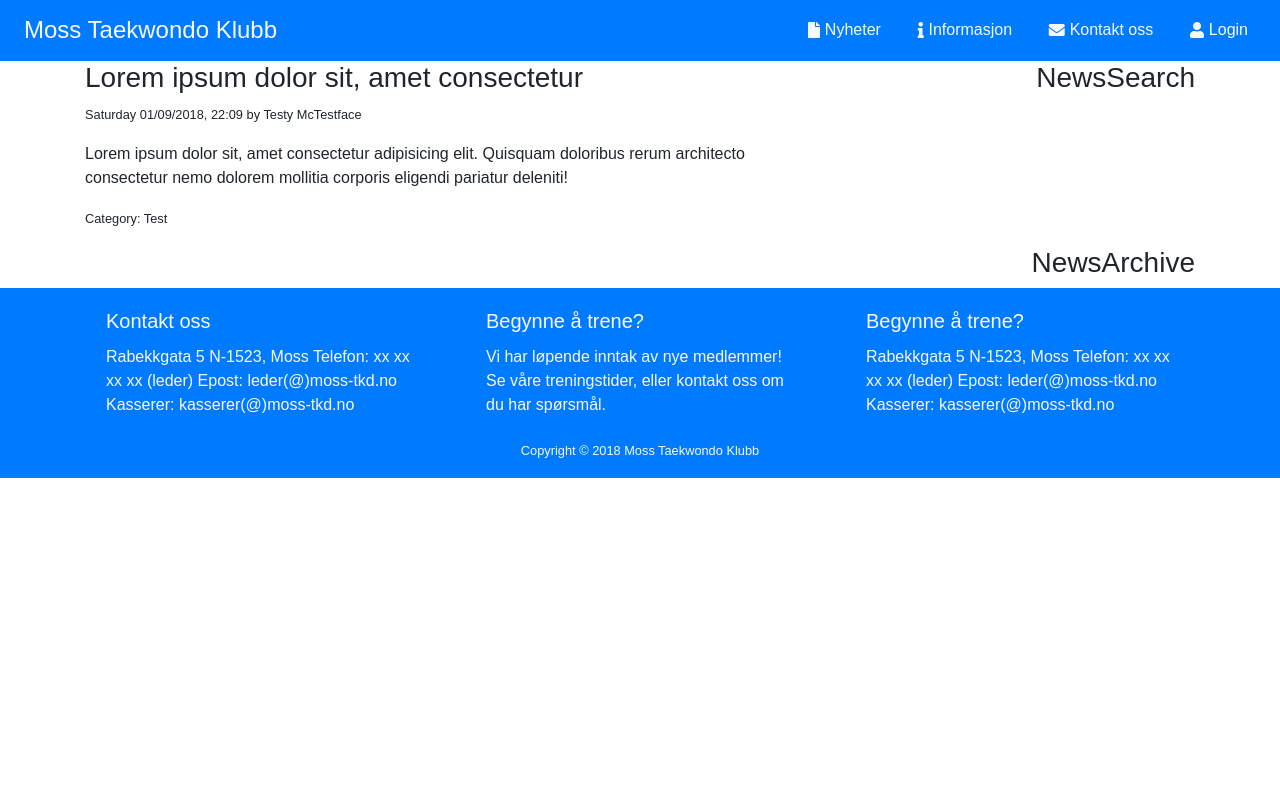
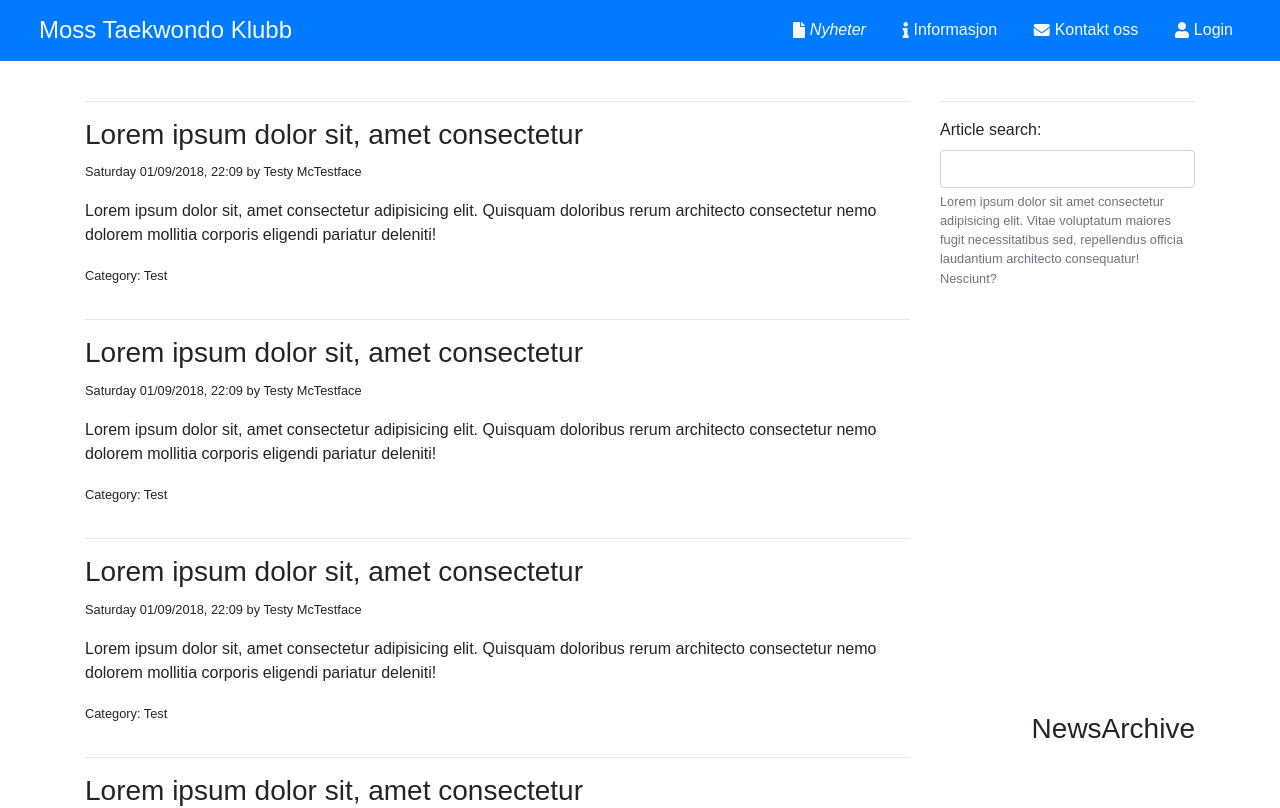
Before and after one commit to jakarlse88/mtk, a React (Create React App) app in the folder client/: page /news in a window 1280 px wide. Shown: the top 808 px of the page. Built offline with nearby package versions, Linux system fonts and the light colour scheme.

Commit message:
Prototype SearchNews component

```diff
--- a/client/public/index.html
+++ b/client/public/index.html
@@ -24,7 +24,7 @@
       work correctly both with client-side routing and a non-root public URL.
       Learn how to configure a non-root public URL by running `npm run build`.
     -->
-  <title>React App</title>
+  <title>Moss Taekwondo Klubb</title>
 </head>
 
 <body>
--- a/client/src/components/layout/Navbar.js
+++ b/client/src/components/layout/Navbar.js
@@ -1,9 +1,11 @@
+import classnames from 'classnames';
 import { Link } from 'react-router-dom';
 import React, { Component } from 'react';
 
 export default class Navbar extends Component {
   render() {
     return (
+      <div className="container-fluid">
         <div className="row align-items-center navbar-primary bg-primary navbar sticky-top">
           <div className="col-12 col-l-4 col-lg-4 d-flex justify-content-center justify-content-lg-start">
             <Link to="/">
@@ -16,7 +18,14 @@ export default class Navbar extends Component {
             <nav className="nav d-flex justify-content-center justify-content-lg-end">
               <Link
                 to="/news"
-              className="nav-link text-light">
+                className={classnames(
+                  'nav-link text-light',
+                  {
+                    'font-italic':
+                      this.props.location.pathname ===
+                      '/news'
+                  }
+                )}>
                 <span className="badge">
                   <i className="fas fa-file fa-lg" />
                 </span>
@@ -24,7 +33,14 @@ export default class Navbar extends Component {
               </Link>
               <Link
                 to="/information"
-              className="nav-link text-light">
+                className={classnames(
+                  'nav-link text-light',
+                  {
+                    'font-italic':
+                      this.props.location.pathname ===
+                      '/information'
+                  }
+                )}>
                 <span className="badge">
                   <i className="fas fa-info fa-lg" />
                 </span>
@@ -32,7 +48,14 @@ export default class Navbar extends Component {
               </Link>
               <Link
                 to="/contact"
-              className="nav-link text-light">
+                className={classnames(
+                  'nav-link text-light',
+                  {
+                    'font-italic':
+                      this.props.location.pathname ===
+                      '/contact'
+                  }
+                )}>
                 <span className="badge">
                   <i className="fas fa-envelope fa-lg" />
                 </span>
@@ -40,7 +63,14 @@ export default class Navbar extends Component {
               </Link>
               <Link
                 to="/login"
-              className="nav-link text-light">
+                className={classnames(
+                  'nav-link text-light',
+                  {
+                    'font-italic':
+                      this.props.location.pathname ===
+                      '/login'
+                  }
+                )}>
                 <span className="badge">
                   <i className="fas fa-user fa-lg" />
                 </span>
@@ -49,6 +79,7 @@ export default class Navbar extends Component {
             </nav>
           </div>
         </div>
+      </div>
     );
   }
 }
--- a/client/src/components/news/News.js
+++ b/client/src/components/news/News.js
@@ -6,18 +6,29 @@ import NewsSearch from './NewsSearch';
 
 export default class News extends Component {
   render() {
+    let newsItems = ['', '', '', '', ''];
+
     return (
       <div className="container">
+        <div className="row mt-4">
+          <div className="col-12 col-lg-9 d-flex justify-content-center justify-content-lg-start">
             <div className="row">
-          <div className="col-12 col-lg-8 d-flex justify-content-center justify-content-lg-start">
+              {newsItems.map(item => (
+                <div className="col-12">
                   <NewsItem />
                 </div>
-          <div className="col-12 col-lg-4 d-flex justify-content-center justify-content-lg-end">
+              ))}
+            </div>
+          </div>
+          <div className="col-12 col-lg-3 d-flex justify-content-center justify-content-lg-end">
+            <div className="row align-items-start">
+              <div className="col-12 d-flex justify-content-center justify-content-lg-end">
                 <NewsSearch />
               </div>
-          <div className="w-100" />
               <div className="col-12 d-flex justify-content-center justify-content-lg-end">
                 <NewsArchive />
+              </div>
+            </div>
           </div>
         </div>
       </div>
--- a/client/src/components/news/NewsItem.js
+++ b/client/src/components/news/NewsItem.js
@@ -12,6 +12,7 @@ const NewsItem = ({
 }) => {
   return (
     <div>
+      <hr />
       <h3>{headline}</h3>
       <p>
         <small>
--- a/client/src/components/news/NewsSearch.js
+++ b/client/src/components/news/NewsSearch.js
@@ -1,10 +1,44 @@
-import React, { Component } from 'react';
+import React, { Component, Fragment } from 'react';
 
 export default class NewsSearch extends Component {
+  constructor(props) {
+    super(props);
+
+    this.state = {
+      query: ''
+    };
+  }
+
+  onSearchFieldChange = e => {
+    this.setState({
+      [e.target.name]: e.target.value
+    });
+  };
+
   render() {
     return (
       <div>
-        <h3>NewsSearch</h3>
+        <hr />
+        <label htmlFor="articleQuery">
+          Article search:
+        </label>
+
+        <input
+          id="articleQuery"
+          className="form-control"
+          type="text"
+          name="query"
+          value={this.state.query}
+          onChange={this.onSearchFieldChange}
+        />
+        <small
+          id="queryBlockHelp"
+          className="form-text text-muted">
+          Lorem ipsum dolor sit amet consectetur adipisicing
+          elit. Vitae voluptatum maiores fugit
+          necessitatibus sed, repellendus officia laudantium
+          architecto consequatur! Nesciunt?
+        </small>
       </div>
     );
   }
```
Lines whose indentation alone changed are shown as unchanged.
